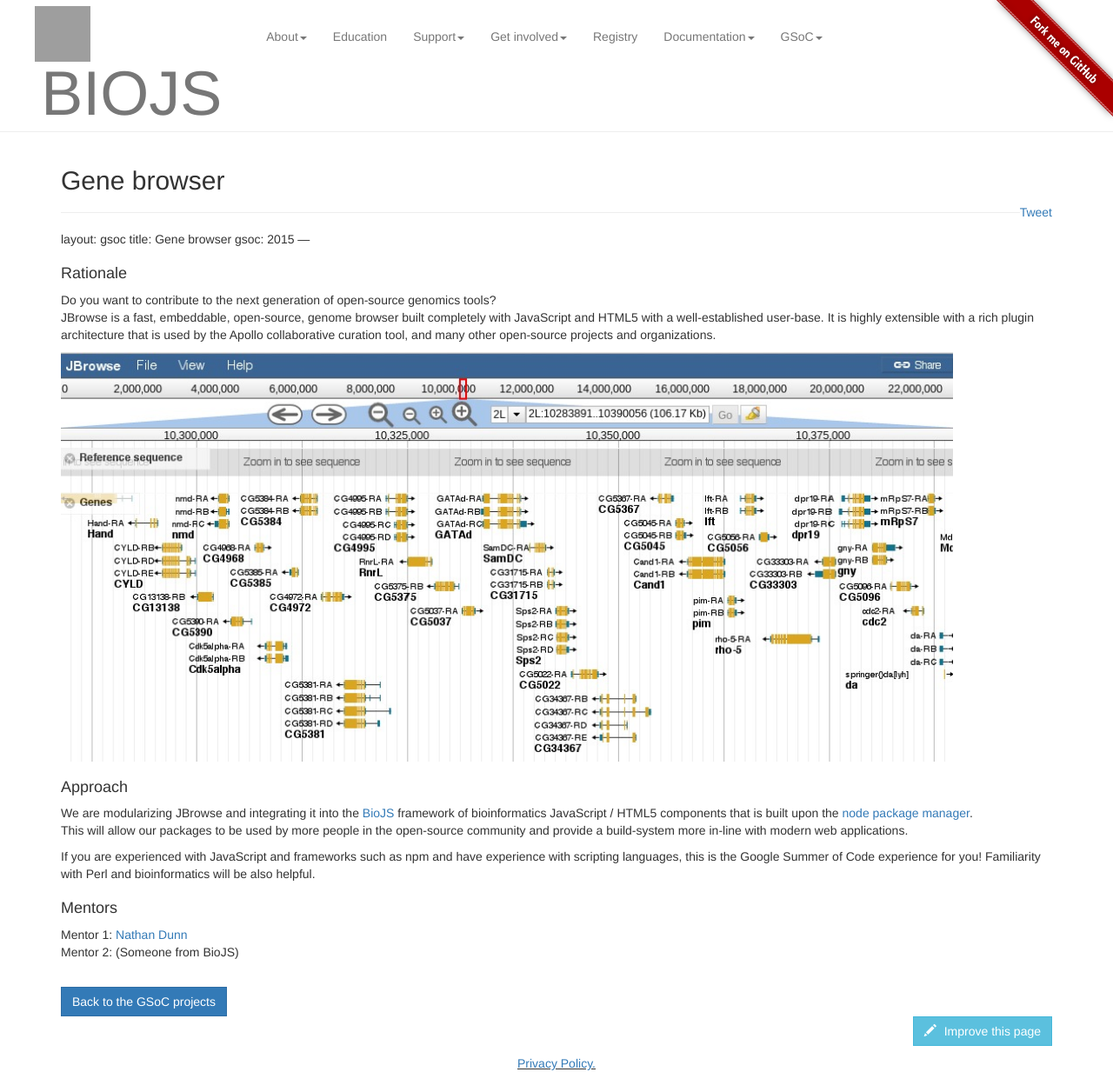
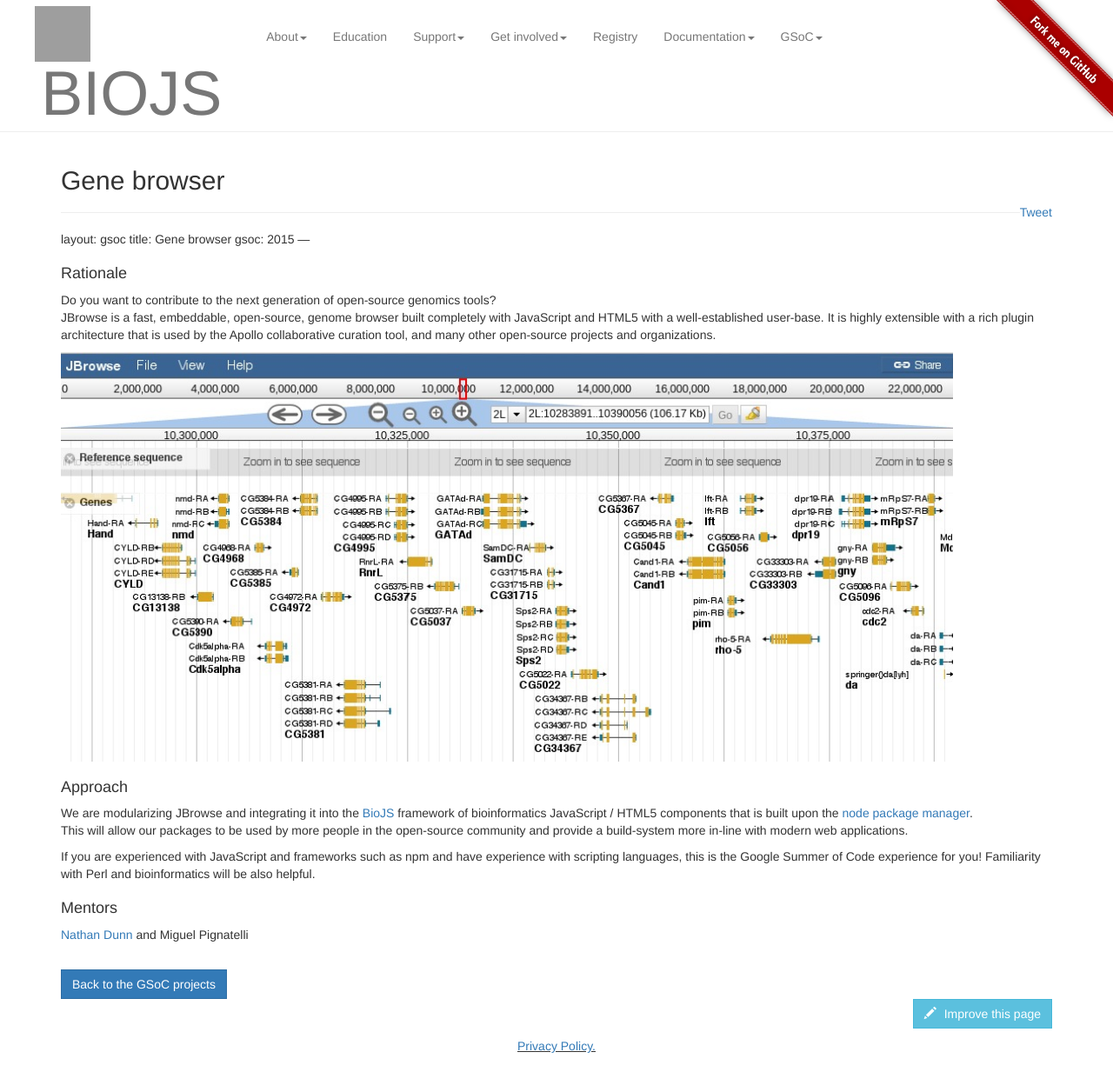
Before and after one commit to biojs/biojs.net, a Jekyll site: the page built from gsoc/2015/projects/jbrowse.md, in a window 1280 px wide. Shown: the whole page at 87% size. Built offline with Jekyll 4.4.1, drawn with Linux system fonts in a browser that asks for light colours; nearby versions of some CDN libraries; comment, search, counter and statistics services are not loaded; grey boxes are pictures that could not be loaded.

Commit message:
updated jbrowse mentors

```diff
--- a/gsoc/2015/projects/jbrowse.md
+++ b/gsoc/2015/projects/jbrowse.md
@@ -24,5 +24,4 @@
 Mentors
 -------
 
-Mentor 1:  [Nathan Dunn](http://www.berkeleybop.org/person/nathan-dunn)
-Mentor 2:  (Someone from BioJS)
+[Nathan Dunn](http://www.berkeleybop.org/person/nathan-dunn) and Miguel Pignatelli
```
